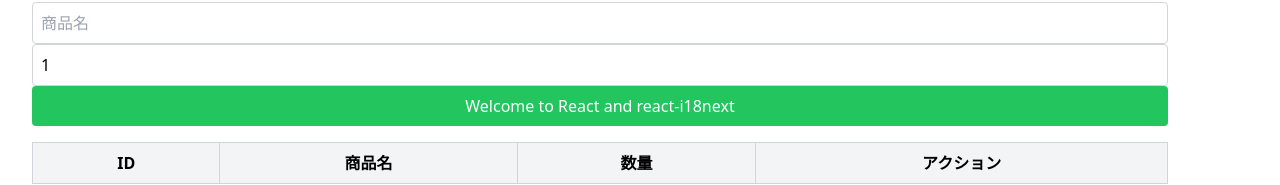
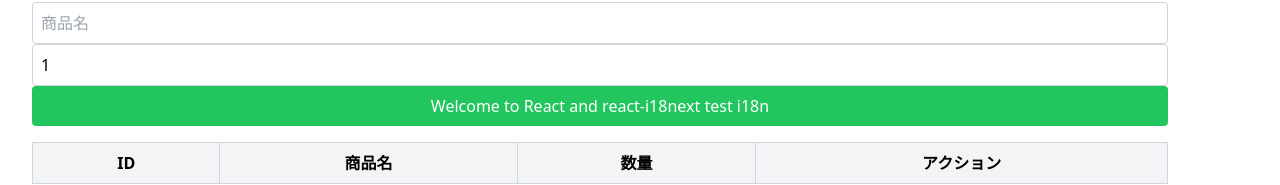
Before and after one commit to peapaa/test-it, a React (Vite) app: page / in a window 1280 px wide. Shown: the part 385-570 px from the top of the page. Built offline with nearby package versions, Linux system fonts and the light colour scheme.

Commit message:
test i18n

```diff
--- a/src/components/ShoppingForm.tsx
+++ b/src/components/ShoppingForm.tsx
@@ -1,6 +1,6 @@
-import { ShoppingFormProps } from "./type";
-import { useAppContext } from "../hooks/useAppContext";
-import { useTranslation } from "react-i18next";
+import { ShoppingFormProps } from './type';
+import { useAppContext } from '../hooks/useAppContext';
+import { useTranslation } from 'react-i18next';
 
 const ShoppingForm: React.FC<ShoppingFormProps> = ({
   addItem,
@@ -13,11 +13,11 @@ const ShoppingForm: React.FC<ShoppingFormProps> = ({
 }) => {
   const context = useAppContext();
   const { language, setLanguage } = context;
-  console.log("language", language);
-  const { t } = useTranslation(["home", "product"]);
+  console.log('language', language);
+  const { t } = useTranslation(['home', 'product']);
   return (
     <div className="flex flex-col gap-3 mb-4">
-      <h1 className="text-red-500">{t("product:product.title")}</h1>
+      <h1 className="text-red-500">{t('product:product.title')}</h1>
       <div>
         <input
           type="text"
@@ -48,7 +48,7 @@ const ShoppingForm: React.FC<ShoppingFormProps> = ({
             }}
             className="bg-green-500 text-white px-4 py-2 rounded w-full hover:bg-green-600"
           >
-            {t("home.button")}
+            {t('home.button')} test i18n
           </button>
         )}
       </div>
```
